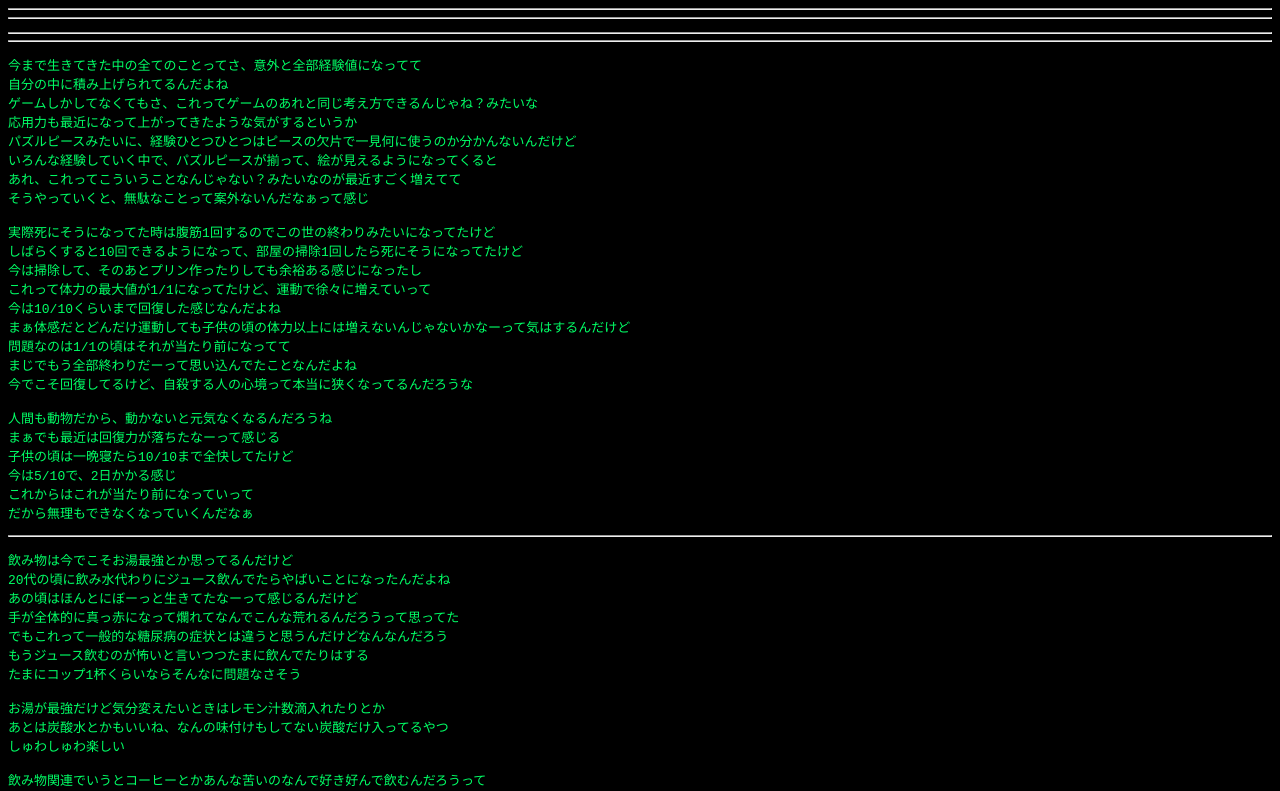
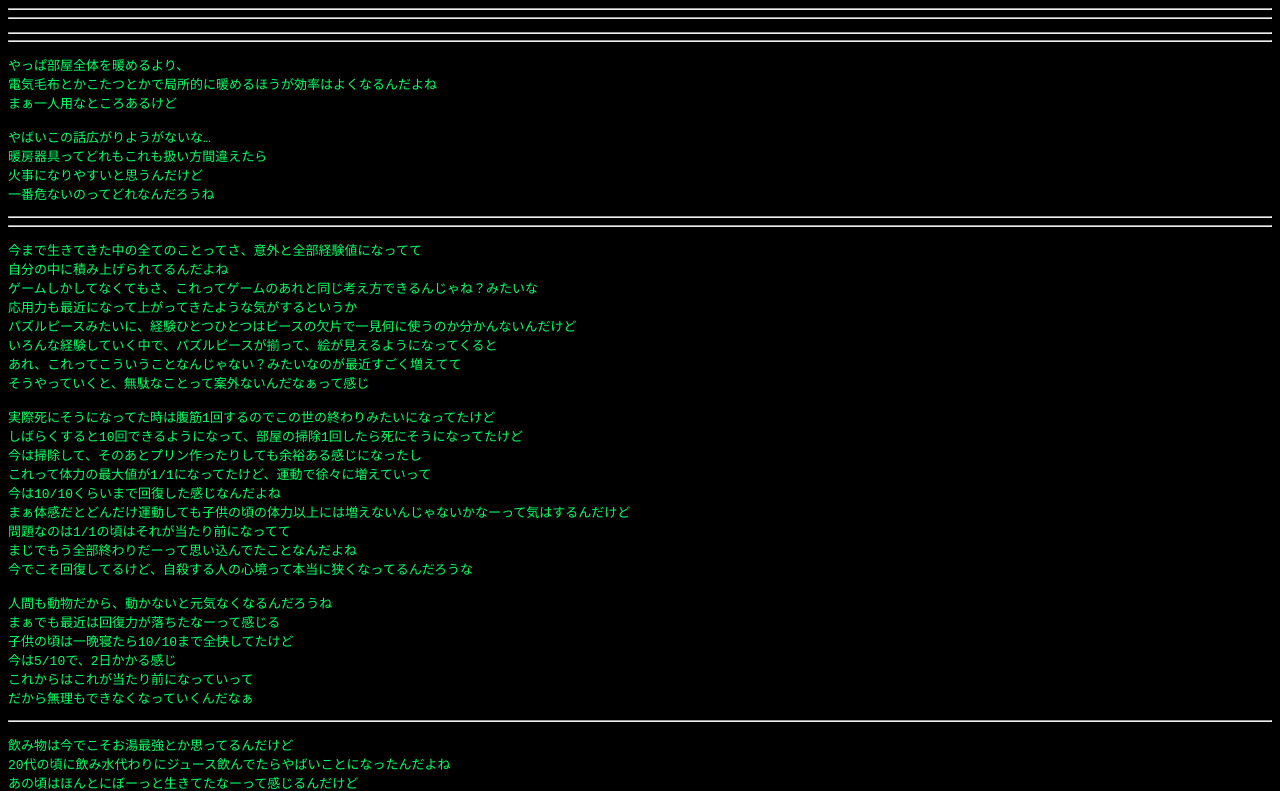
Before and after one commit to no-nyanko/no-nyanko.github.io, a plain HTML site: page diary.html in a window 1280 px wide. Shown: the top 791 px of the page. Drawn offline with Linux system fonts and the light colour scheme.

Commit message:
Add discussion on heating efficiency and safety

```diff
--- a/diary.html
+++ b/diary.html
@@ -16,6 +16,19 @@
         <hr>
         <hr>
                 <p>
+        </p>
+        <hr>
+                <hr>
+                <p>
+                        やっぱ部屋全体を暖めるより、<br>
+                        電気毛布とかこたつとかで局所的に暖めるほうが効率はよくなるんだよね<br>
+                        まぁ一人用なところあるけど<br>
+                        <br>
+                        やばいこの話広がりようがないな…<br>
+                        暖房器具ってどれもこれも扱い方間違えたら<br>
+                        火事になりやすいと思うんだけど<br>
+                        一番危ないのってどれなんだろうね<br>
+
         </p>
         <hr>
                 <hr>
```
